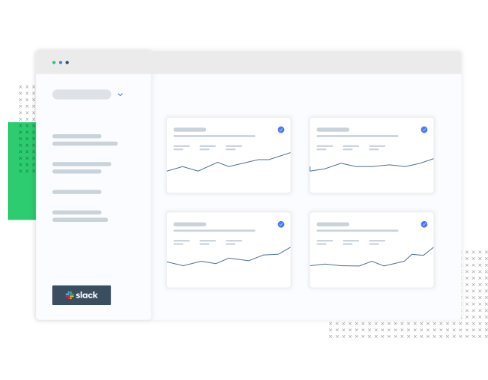
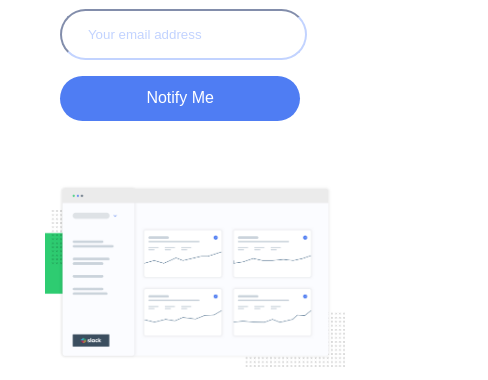
Before and after one commit to LukJeru/ping_single_column, a plain HTML site: page index.html in a window 390 px wide. Shown: the part 287-667 px from the top of the page, 488 px wide, since content can reach past the window. Drawn offline with nearby package versions, Linux system fonts and the light colour scheme.

Commit message:
media query added

```diff
--- a/stylesheet.css
+++ b/stylesheet.css
@@ -28,12 +28,12 @@ body{
 #email{
   border-radius: 2rem;
   width: 18rem;
-  border-color: var(--gray_input);
+  border-color: var(--pale_blue);
   padding-left: 1.5rem;
 }
 
 #email::placeholder{
-  color: var(--gray_input);
+  color: var(--pale_blue);
   font-weight: 300;
 }
 
@@ -53,7 +53,6 @@ body{
   --pale_blue: hsl(223, 100%, 88%);
   --light_red: hsl(354, 100%, 66%);
   --gray: hsl(0, 0%, 59%);
-  --gray_input: hsla(0, 0%, 59%, 0.3);
   --very_dar_blue: hsl(209, 33%, 12%);
 }
 
@@ -80,7 +79,7 @@ bold{
 
 p{
   font-weight: 300;
-  color: var(--gray);
+  color: var(--pale_blue);
 }
 
 /*icons*/
@@ -97,3 +96,43 @@ p{
   padding: .5rem;
   border-radius: 1.5rem;
 }
+
+@media screen and (max-width: 780px) {
+  .container{
+    display: flex;
+    flex-direction:column;
+    align-items: center;
+    margin: 3rem auto;
+    width: 80%;
+
+  }
+
+  #form{
+    display: inline-flex;
+    flex-direction: column;
+    width: 90%;
+    height: 8rem;
+    margin: 0 auto;
+    justify-content: space-between;
+    margin-bottom: 4rem;
+  }
+  #email{
+    border-radius: 2rem;
+    width: 80%;
+    border-color: var(--pale_blue);
+    padding-left: 1.6rem;
+    height: 2.8rem;
+  }
+
+  #submit{
+    background-color: var(--blue);
+    color: white;
+    font-weight: 300;
+    Font-size: 1rem;
+    border: none;
+    border-radius: 2rem;
+    width: 89%;
+    height: 2.8rem;
+  }
+
+}
```
